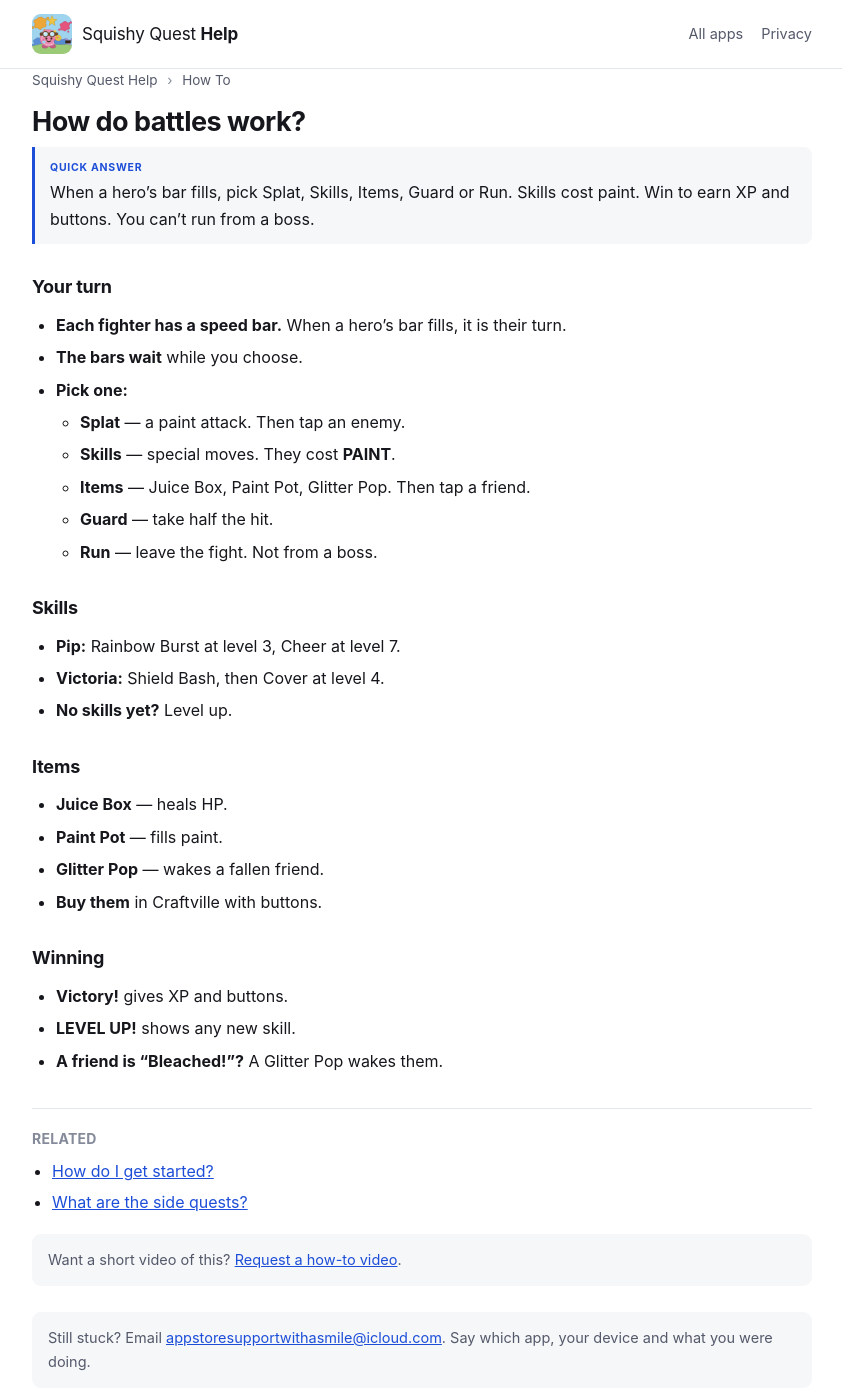
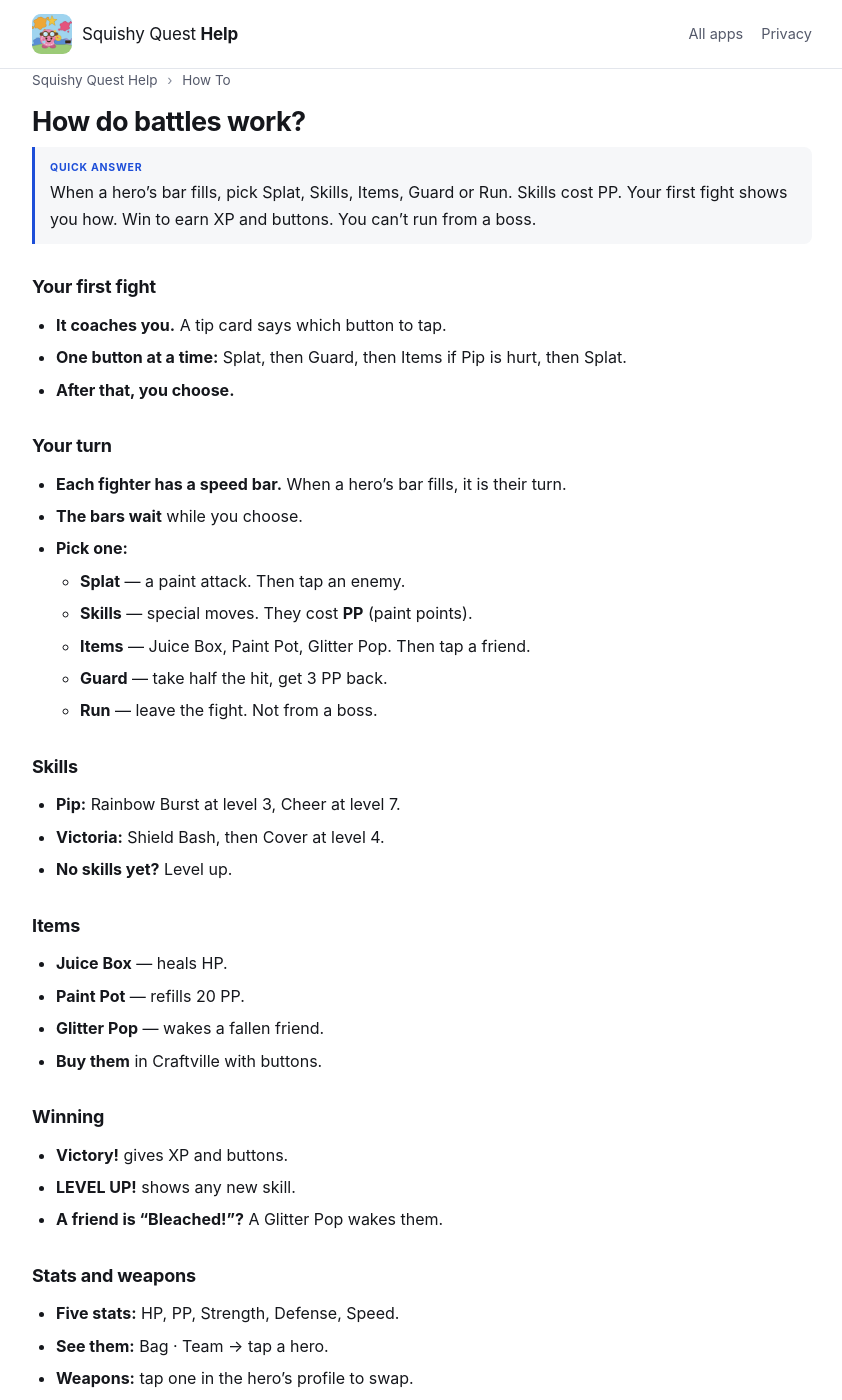
Before and after one commit to mytombrown/team-assist-help, a Jekyll site: the page built from _guides/squishyquest/battles.md, in a window 1280 px wide and 1400 px high. Shown: the whole window, without its empty margins (218-1060 px from the left). Built offline with Jekyll 4.4.1, drawn with Linux system fonts in a browser that asks for light colours; some of the changed text lies outside the part shown.

Commit message:
Build 2 (Squishy Quest 0.1): How to Play, coached first fight, quest in the corner, weapons, hero stats (SQ-1376)
Co-Authored-By: Claude Opus 5.5 <noreply@anthropic.com>

```diff
--- a/_guides/squishyquest/battles.md
+++ b/_guides/squishyquest/battles.md
@@ -3,12 +3,18 @@ title: "How do battles work?"
 app: squishyquest
 category: how-to
 order: 1
-tags: "battle, fight, splat, skills, items, guard, run, speed bar, paint, hp, level up, xp, rainbow burst, cheer, shield bash, cover, juice box, paint pot, glitter pop, boss, baron bleach, victoria"
-quick: "When a hero's bar fills, pick Splat, Skills, Items, Guard or Run. Skills cost paint. Win to earn XP and buttons. You can't run from a boss."
+tags: "battle, first fight, tutorial, pp, paint points, weapon, strength, defense, fight, splat, skills, items, guard, run, speed bar, paint, hp, level up, xp, rainbow burst, cheer, shield bash, cover, juice box, paint pot, glitter pop, boss, baron bleach, victoria"
+quick: "When a hero's bar fills, pick Splat, Skills, Items, Guard or Run. Skills cost PP. Your first fight shows you how. Win to earn XP and buttons. You can't run from a boss."
 related:
   - getting-started
   - quests
 ---
+
+## Your first fight
+
+- **It coaches you.** A tip card says which button to tap.
+- **One button at a time:** Splat, then Guard, then Items if Pip is hurt, then Splat.
+- **After that, you choose.**
 
 ## Your turn
 
@@ -16,9 +22,9 @@ related:
 - **The bars wait** while you choose.
 - **Pick one:**
   - **Splat** — a paint attack. Then tap an enemy.
-  - **Skills** — special moves. They cost **PAINT**.
+  - **Skills** — special moves. They cost **PP** (paint points).
   - **Items** — Juice Box, Paint Pot, Glitter Pop. Then tap a friend.
-  - **Guard** — take half the hit.
+  - **Guard** — take half the hit, get 3 PP back.
   - **Run** — leave the fight. Not from a boss.
 
 ## Skills
@@ -30,7 +36,7 @@ related:
 ## Items
 
 - **Juice Box** — heals HP.
-- **Paint Pot** — fills paint.
+- **Paint Pot** — refills 20 PP.
 - **Glitter Pop** — wakes a fallen friend.
 - **Buy them** in Craftville with buttons.
 
@@ -39,3 +45,18 @@ related:
 - **Victory!** gives XP and buttons.
 - **LEVEL UP!** shows any new skill.
 - **A friend is "Bleached!"?** A Glitter Pop wakes them.
+
+## Stats and weapons
+
+- **Five stats:** HP, PP, Strength, Defense, Speed.
+- **See them:** Bag · Team → tap a hero.
+- **Weapons:** tap one in the hero's profile to swap.
+- **Each weapon is good at something different:**
+  - Paint Brush — Strength (Pip starts with it).
+  - Foam Sword — Defense (Victoria starts with it).
+  - Spray Can — Speed.
+  - Glitter Wand — PP.
+  - Sponge Mallet — HP.
+  - Big Roller — big Strength, a bit slower.
+  - Super Marker — Penny's reward. Strength + PP.
+- **Buy them** at Penny's Paint Shop.
```
Also changed, not shown: _guides/squishyquest/getting-started.md (+3 -1 lines), _guides/squishyquest/quests.md (+9 -2 lines).
